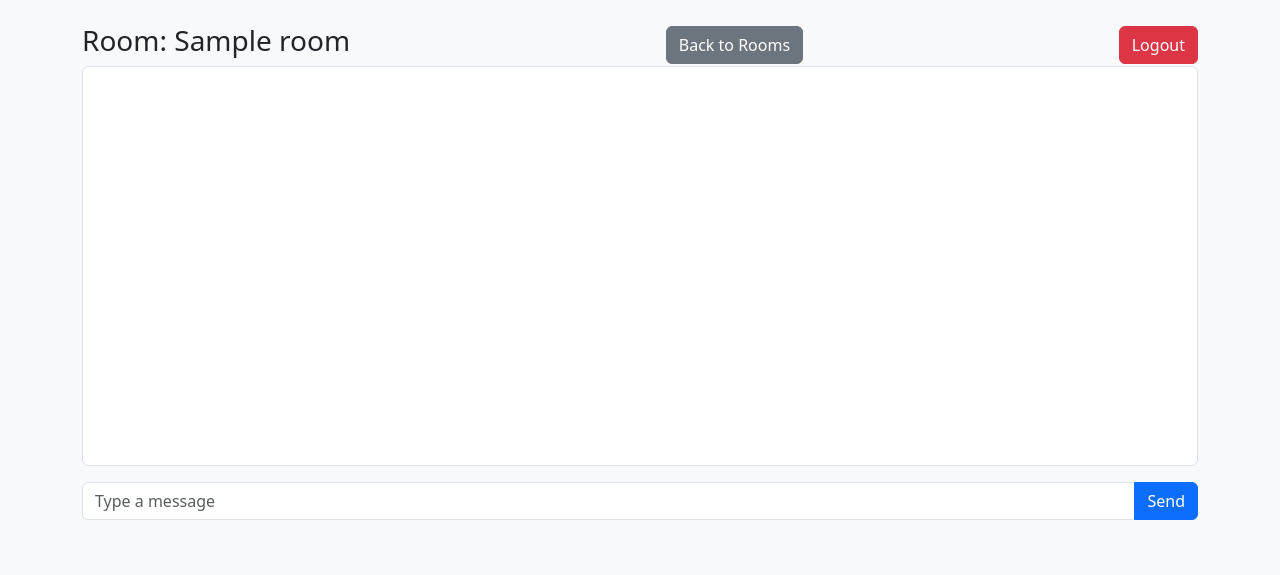
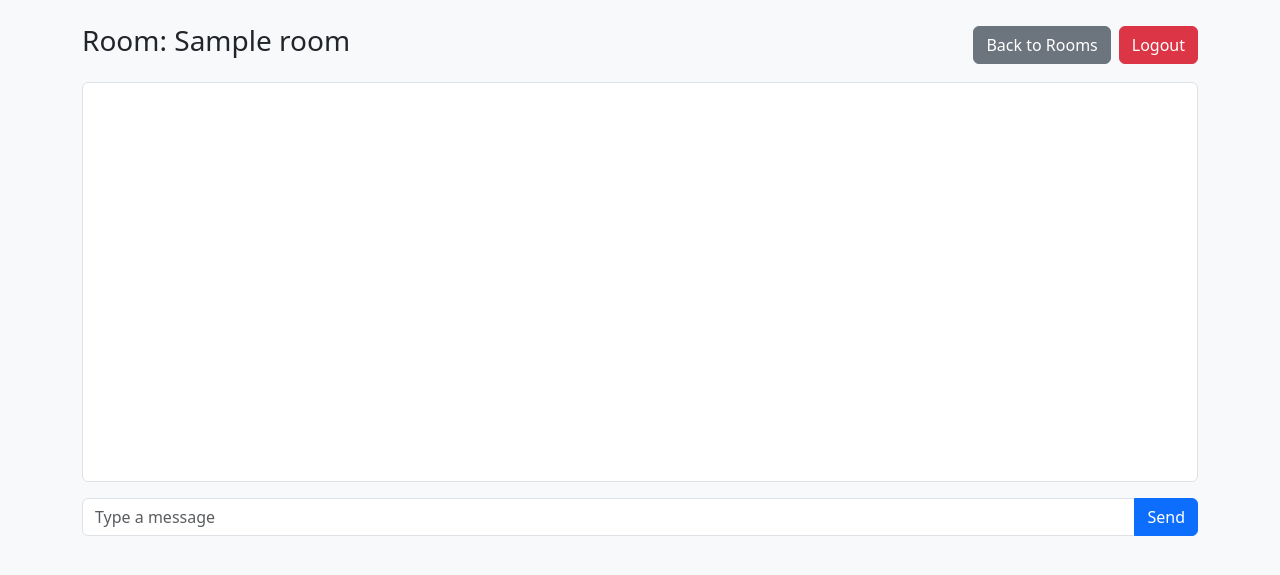
Before and after one commit to im-mcma/Private-chat, a Flask app: page /rooms/1/chat in a window 1280 px wide. Shown: the top 575 px of the page. Run offline with Flask 3, Linux system fonts and the light colour scheme; the visitor is signed in with stand-in values (Sample User, id 1); tables that the repository leaves empty hold one stand-in row (values such as "Sample post"); some libraries are stand-ins or nearby versions.

Commit message:
Update chat.html

```diff
--- a/templates/chat.html
+++ b/templates/chat.html
@@ -9,13 +9,15 @@
 </head>
 <body class="bg-light">
 <div class="container mt-4">
-    <div class="d-flex justify-content-between align-items-center">
+    <div class="d-flex justify-content-between align-items-center mb-3">
         <h3>Room: {{ room.name }}</h3>
-        <a href="{{ url_for('rooms') }}" class="btn btn-secondary">Back to Rooms</a>
-        <a href="{{ url_for('logout') }}" class="btn btn-danger">Logout</a>
+        <div class="d-flex gap-2">
+            <a href="{{ url_for('rooms') }}" class="btn btn-secondary">Back to Rooms</a>
+            <a href="{{ url_for('logout') }}" class="btn btn-danger">Logout</a>
+        </div>
     </div>
 
-    <div class="border rounded p-3 mb-3" style="height: 400px; overflow-y: scroll; background: #fff;" id="chatbox"></div>
+    <div class="border rounded p-3 mb-3 bg-white" style="height: 400px; overflow-y: auto;" id="chatbox"></div>
 
     <div class="input-group">
         <input type="text" id="message" class="form-control" placeholder="Type a message" autocomplete="off" />
@@ -26,26 +28,29 @@
 <script>
     const socket = io();
 
-    socket.emit('join', { room: "{{ room.name }}" });
+    const roomName = "{{ room.name }}";
+    socket.emit("join", { room: roomName });
 
-    const chatbox = document.getElementById('chatbox');
-    const messageInput = document.getElementById('message');
-    const sendBtn = document.getElementById('sendBtn');
+    const chatbox = document.getElementById("chatbox");
+    const messageInput = document.getElementById("message");
+    const sendBtn = document.getElementById("sendBtn");
 
     sendBtn.onclick = () => {
         const msg = messageInput.value.trim();
         if (!msg) return;
-        socket.emit('message', msg);
+        socket.emit("message", { room: roomName, message: msg });
         messageInput.value = '';
     };
 
-    socket.on('message', (msg) => {
-        chatbox.innerHTML += `<div>${msg}</div>`;
+    socket.on("message", (msg) => {
+        const div = document.createElement("div");
+        div.textContent = msg;
+        chatbox.appendChild(div);
         chatbox.scrollTop = chatbox.scrollHeight;
     });
 
     window.onbeforeunload = () => {
-        socket.emit('leave');
+        socket.emit("leave", { room: roomName });
     };
 </script>
 </body>
```
